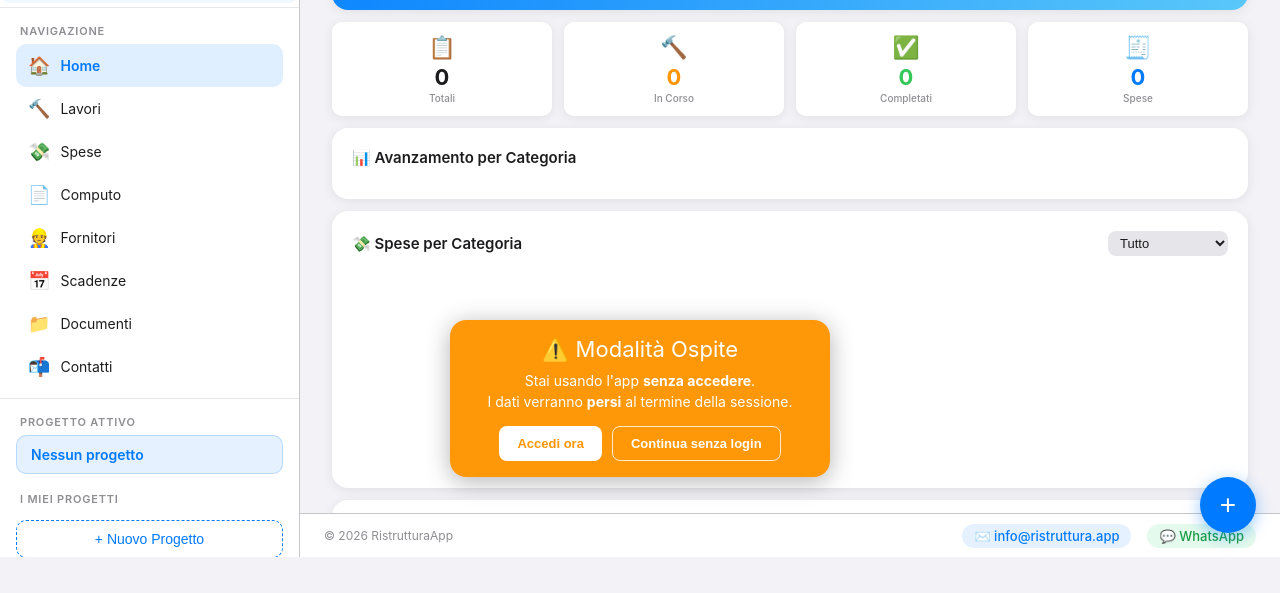
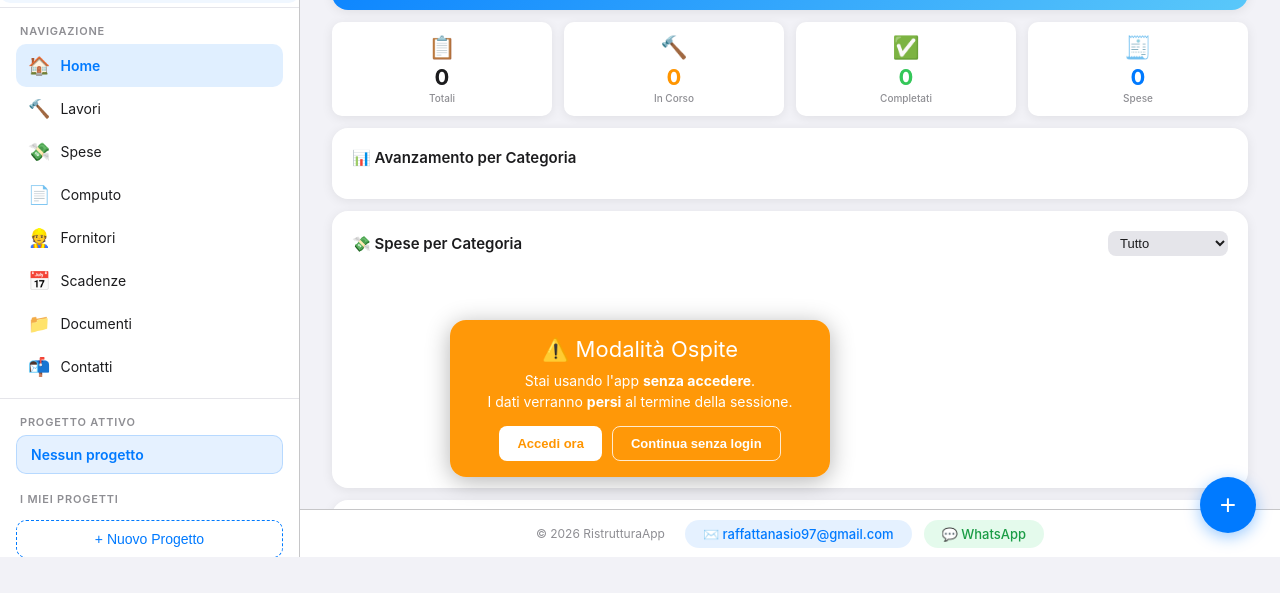
Before and after one commit to RaffoAtt/ristrutturapp, a plain HTML site: page index.html in a window 1280 px wide. Shown: the part 243-836 px from the top of the page. Drawn offline with nearby package versions, Linux system fonts and the light colour scheme.

Commit message:
Add files via upload

```diff
--- a/app.css
+++ b/app.css
@@ -652,20 +652,20 @@ body.guest-mode #section-impostazioni { display: none !important; }
   .app-footer {
     display: flex;
     align-items: center;
-    justify-content: space-between;
+    justify-content: center;
     position: fixed;
     bottom: 0;
     left: var(--sidebar-w);
     right: 0;
-    height: 44px;
+    height: 48px;
     background: var(--bg2);
     border-top: 1px solid var(--sep);
     padding: 0 24px;
     z-index: 50;
-    gap: 16px;
+    gap: 20px;
   }
   /* Padding bottom per non coprire il contenuto col footer */
-  .section-scroll { padding-bottom: 56px !important; }
+  .section-scroll { padding-bottom: 60px !important; }
 }
 
 .footer-copy {
@@ -678,18 +678,18 @@ body.guest-mode #section-impostazioni { display: none !important; }
 .footer-contacts {
   display: flex;
   align-items: center;
-  gap: 16px;
+  gap: 12px;
 }
 
 .footer-link {
   display: inline-flex;
   align-items: center;
-  gap: 5px;
+  gap: 6px;
   font-size: 13px;
   font-weight: 500;
   text-decoration: none;
   border-radius: 20px;
-  padding: 4px 12px;
+  padding: 6px 18px;
   transition: opacity .15s, background .15s;
   white-space: nowrap;
 }
@@ -698,12 +698,16 @@ body.guest-mode #section-impostazioni { display: none !important; }
 .footer-link-email {
   background: rgba(0,122,255,.10);
   color: var(--blue);
+  min-width: 220px;
+  justify-content: center;
 }
 .footer-link-email:hover { background: rgba(0,122,255,.18); }
 
 .footer-link-wa {
   background: rgba(37,211,102,.12);
   color: #1a9c45;
+  min-width: 120px;
+  justify-content: center;
 }
 .footer-link-wa:hover { background: rgba(37,211,102,.22); }
 
--- a/index.html
+++ b/index.html
@@ -486,11 +486,11 @@
           <p class="contact-hero-sub">Vuoi una versione personalizzata di RistrutturaApp per la tua azienda o hai bisogno di supporto?</p>
         </div>
 
-        <a href="mailto:info@ristruttura.app" class="contact-method-card">
+        <a href="mailto:raffattanasio97@gmail.com" class="contact-method-card">
           <div class="contact-method-icon" style="background:rgba(0,122,255,.12);">✉️</div>
           <div class="contact-method-info">
             <div class="contact-method-title">Email</div>
-            <div class="contact-method-sub">info@ristruttura.app</div>
+            <div class="contact-method-sub">raffattanasio97@gmail.com</div>
           </div>
           <span class="contact-method-arrow">›</span>
         </a>
@@ -575,7 +575,7 @@
   <footer id="app-footer" class="app-footer">
     <span class="footer-copy">© 2026 RistrutturaApp</span>
     <div class="footer-contacts">
-      <a href="mailto:info@ristruttura.app" class="footer-link footer-link-email">✉️ info@ristruttura.app</a>
+      <a href="mailto:raffattanasio97@gmail.com" class="footer-link footer-link-email">✉️ raffattanasio97@gmail.com</a>
       <a href="https://wa.me/393313969822?text=Ciao%2C%20ho%20visto%20la%20demo%20di%20RistrutturaApp%20e%20vorrei%20maggiori%20informazioni." target="_blank" rel="noopener noreferrer" class="footer-link footer-link-wa">💬 WhatsApp</a>
     </div>
   </footer>
```
